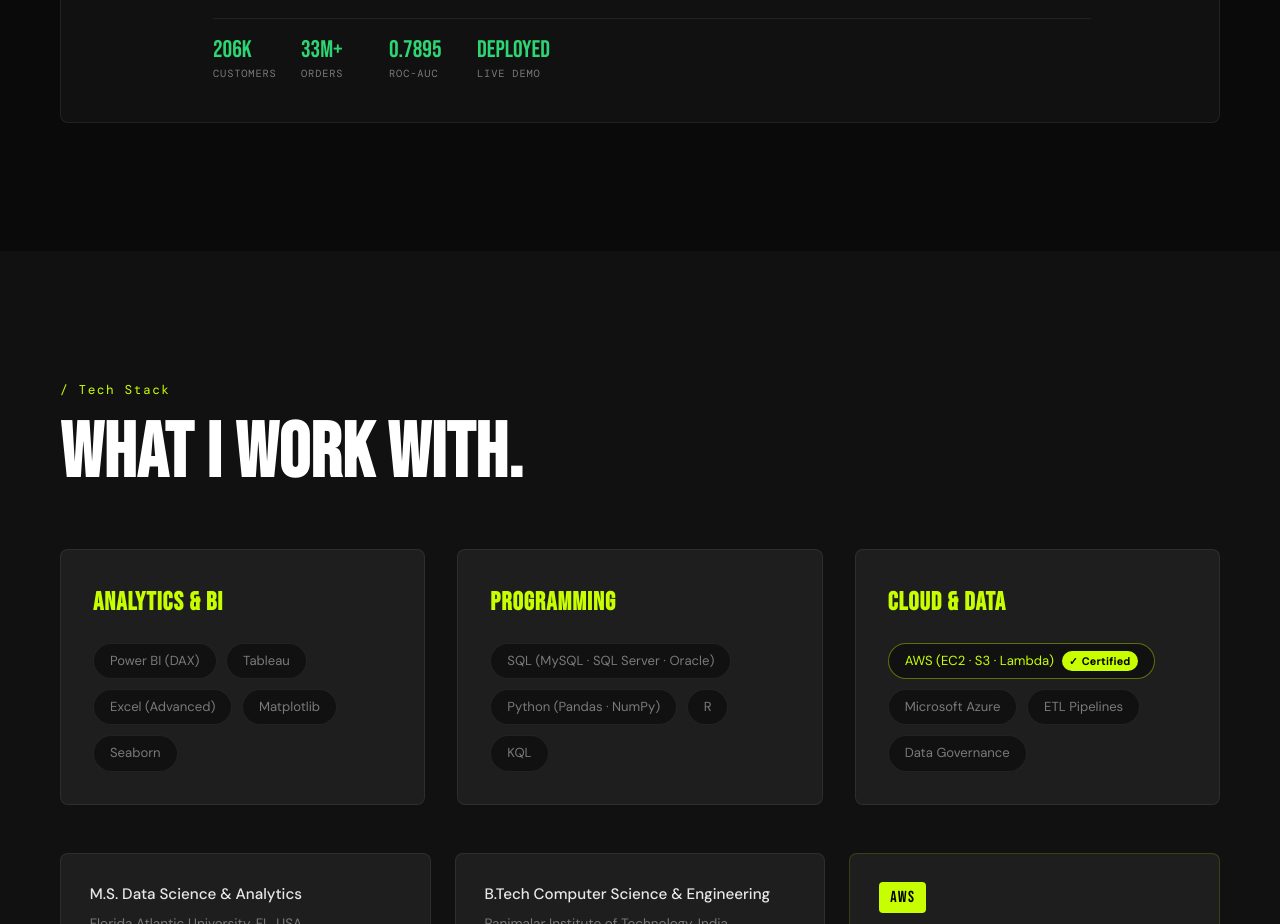
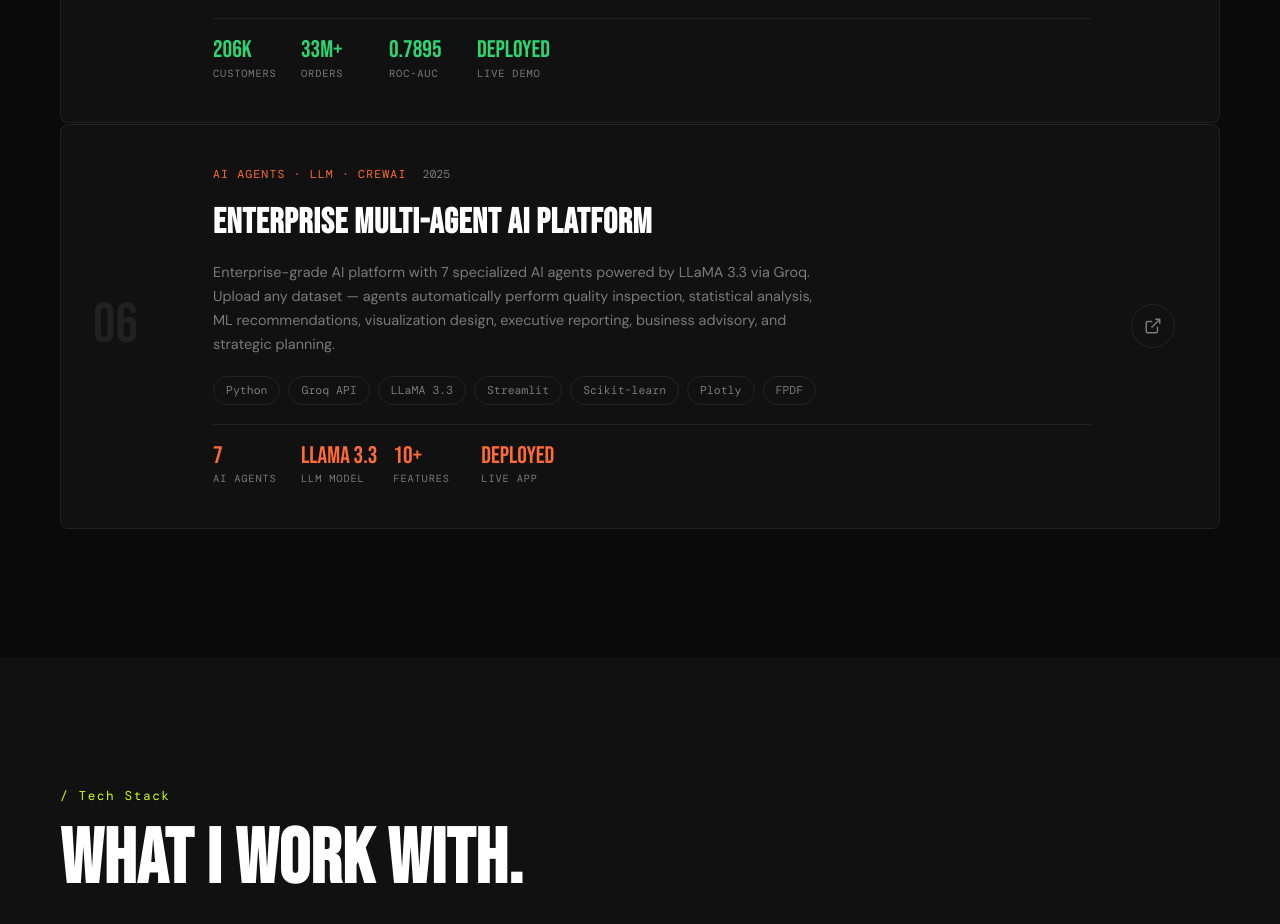
Before and after one commit to Nag4535/portfolio, a React (Vite) app: page / in a window 1280 px wide. Shown: the part 4580-5504 px from the top of the page. Built offline with nearby package versions, Linux system fonts and the light colour scheme.

Commit message:
Add Multi-Agent AI Platform as Project 6

```diff
--- a/src/App.jsx
+++ b/src/App.jsx
@@ -197,7 +197,42 @@ const PROJECTS = [
         { label: "Notebooks", value: "5 Complete" },
       ],
     },
-  }
+  },
+  {
+    id: 6, num: "06",
+    title: "Enterprise Multi-Agent AI Platform",
+    tag: "AI Agents · LLM · CrewAI", year: "2025",
+    accent: "#FF6B35",
+    link: "https://multiagent-ai-system4535-jsywbxbaze8xtdxfnrlwsy.streamlit.app/",
+    github: "https://github.com/Nag4535/MULTIAGENT-AI-SYSTEM4535",
+    desc: "Enterprise-grade AI platform with 7 specialized AI agents powered by LLaMA 3.3 via Groq. Upload any dataset — agents automatically perform quality inspection, statistical analysis, ML recommendations, visualization design, executive reporting, business advisory, and strategic planning.",
+    tech: ["Python", "Groq API", "LLaMA 3.3", "Streamlit", "Scikit-learn", "Plotly", "FPDF"],
+    highlights: [
+      { label: "AI Agents",  value: "7"          },
+      { label: "LLM Model",  value: "LLaMA 3.3"  },
+      { label: "Features",   value: "10+"         },
+      { label: "Live App",   value: "Deployed"    },
+    ],
+    modal: {
+      overview: "Enterprise-grade Multi-Agent AI Analytics Platform powered by 7 specialized LLaMA 3.3 agents via Groq API. Upload any CSV, Excel, or JSON dataset and the platform automatically runs quality inspection, statistical analysis, ML model recommendations, visualization design, executive reporting, business advisory, and 90-day strategic planning. Features include Auto ML with Random Forest, Smart Data Cleaning, Multi-file Smart Join Wizard, Anomaly Detection with Isolation Forest, Time Series Analysis, Natural Language to Chart generation, PDF report export, and an interactive chat interface.",
+      dashboards: [
+        { name: "7 AI Agents", desc: "Quality Inspector, Statistical Analyst, ML Expert, Visualization Designer, Report Writer, Business Advisor, Strategy Director — each powered by LLaMA 3.3 via Groq API with rotating API keys for speed." },
+        { name: "Smart Data Cleaning", desc: "Auto-detects missing values, fills numeric with median, fills text with mode, drops columns >50% missing, removes outliers using 3x IQR method. Zero manual input required." },
+        { name: "Multi-file Smart Join Wizard", desc: "Upload multiple CSVs — system auto-detects relationships via common columns, suggests join strategy, and merges files automatically. Supports 33M+ row datasets." },
+        { name: "Auto ML", desc: "Automatically detects classification vs regression, trains Random Forest model, shows feature importance chart, actual vs predicted chart, and model accuracy/R² score." },
+        { name: "Anomaly Detection", desc: "Isolation Forest algorithm detects unusual rows automatically. Adjustable sensitivity slider, scatter plot visualization, and CSV export of anomalous rows." },
+        { name: "Natural Language to Chart", desc: "Type any chart description in plain English — AI generates the exact Plotly chart automatically. Supports bar, line, scatter, pie, histogram, box charts." },
+      ],
+      stats: [
+        { label: "AI Agents",    value: "7"           },
+        { label: "LLM",          value: "LLaMA 3.3"   },
+        { label: "File Formats", value: "CSV/Excel/JSON" },
+        { label: "ML Models",    value: "Auto-detect"  },
+        { label: "Features",     value: "10+"          },
+        { label: "Deployment",   value: "Streamlit"    },
+      ],
+    },
+  },
 ];
 
 
```
